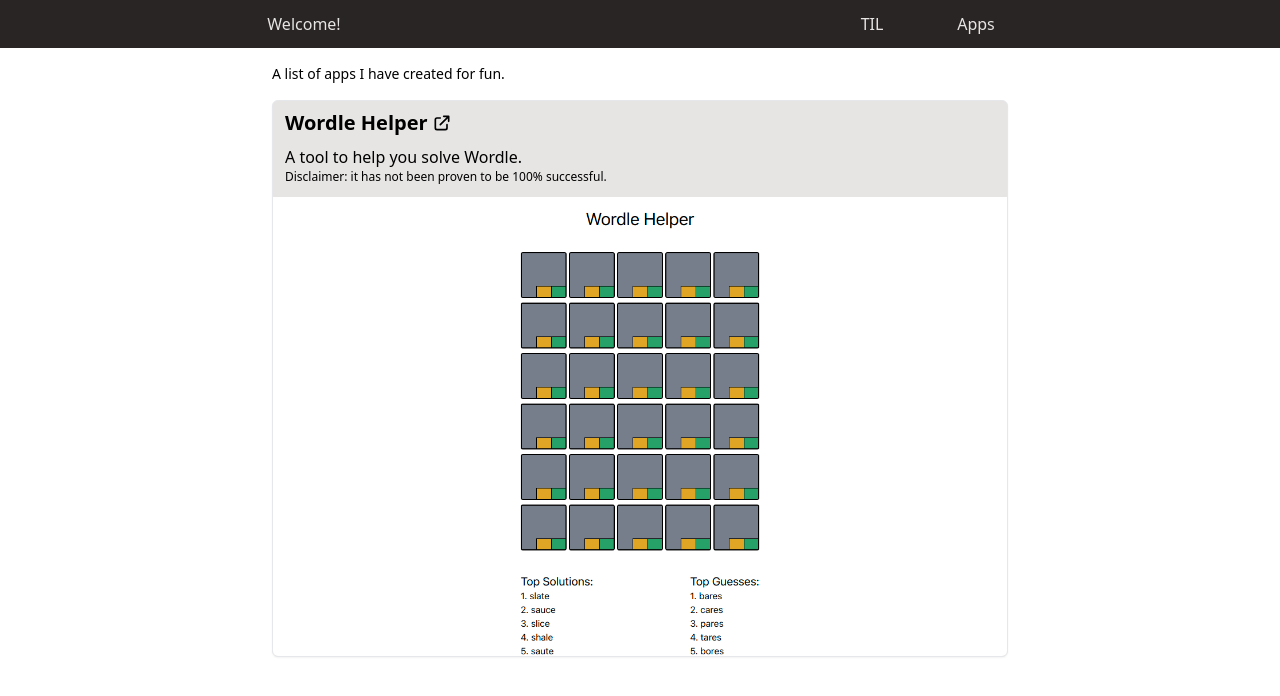
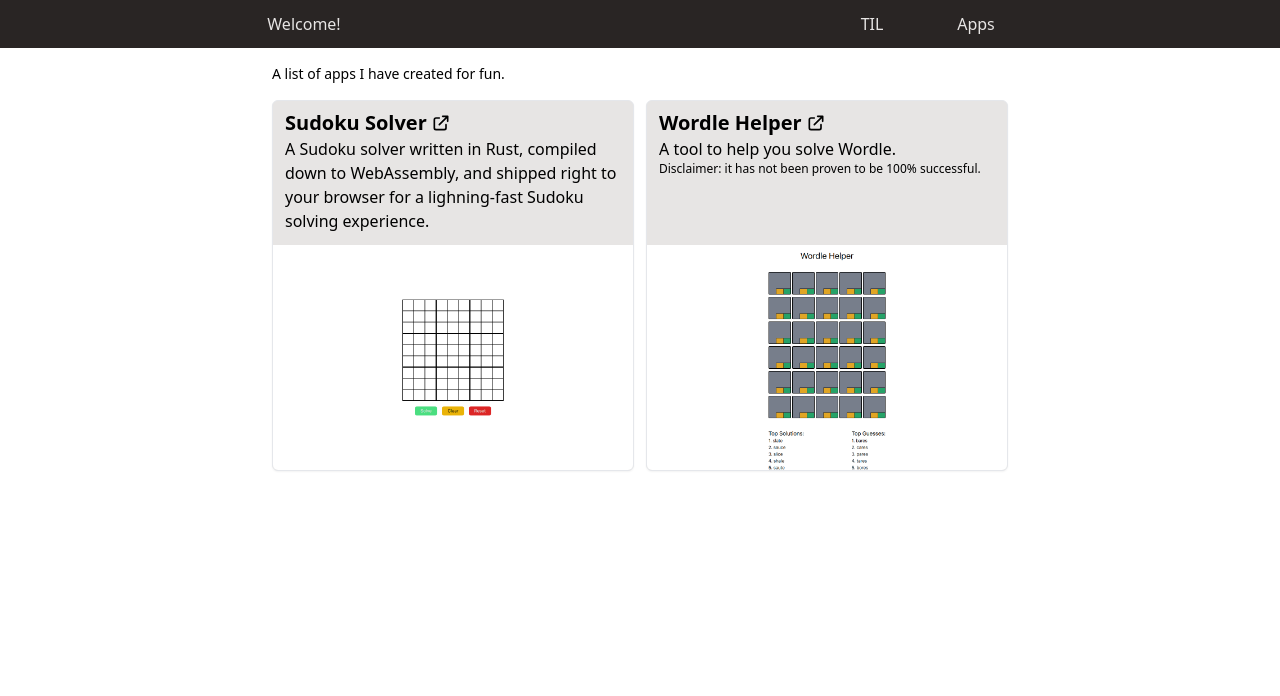
Before and after one commit to acdibble/andrew.dibble.codes, a Next.js app: page /apps in a window 1280 px wide. Shown: the top 696 px of the page. Built offline with nearby package versions, Linux system fonts and the light colour scheme.

Commit message:
add new app, change tils design

```diff
--- a/components/Card.tsx
+++ b/components/Card.tsx
@@ -1,7 +1,15 @@
 import classNames from '../utils/classNames';
 
-const Title = ({ children }: { children: React.ReactNode }) => (
-  <h2 className="max-w-fit px-3 text-xl font-semibold">{children}</h2>
+const Title = ({
+  children,
+  className,
+}: {
+  children: React.ReactNode;
+  className?: string;
+}) => (
+  <h2 className={classNames('max-w-fit px-3 text-xl font-semibold', className)}>
+    {children}
+  </h2>
 );
 
 const Body = ({ children }: { children: React.ReactNode }) => (
@@ -20,7 +28,7 @@
       'flex w-full flex-col space-y-2 overflow-clip rounded-md border-[1px] bg-stone-200 pt-2 shadow-sm',
     )}
   >
-    {children}
+    <div className="flex-1">{children}</div>
     {image}
   </article>
 );
--- a/pages/apps.tsx
+++ b/pages/apps.tsx
@@ -1,8 +1,21 @@
 import Image from 'next/image';
 import Card from '../components/Card';
 import Wordle from '../public/wordle.jpg';
+import Sudoku from '../public/sudoku.png';
 
 const apps = [
+  {
+    url: 'https://sudoku.dibble.codes',
+    title: 'Sudoku Solver',
+    body: (
+      <p className="text-md">
+        A Sudoku solver written in Rust, compiled down to WebAssembly, and
+        shipped right to your browser for a lighning-fast Sudoku solving
+        experience.
+      </p>
+    ),
+    image: Sudoku,
+  },
   {
     url: 'https://wordle.dibble.codes',
     title: 'Wordle Helper',
@@ -22,10 +35,9 @@
   return (
     <div className="flex w-full flex-col space-y-4 p-4">
       <p className="text-sm">A list of apps I have created for fun.</p>
-      <div className="flex w-full flex-col space-y-4">
+      <div className="grid grid-cols-2 gap-3">
         {apps.map(({ url, title, body, image }) => (
-          <div className="flex w-full flex-col" key={title}>
-            <Card image={<Image {...image} />}>
+          <Card image={<Image {...image} />} key={title}>
             <Card.Title>
               <a
                 href={url}
@@ -52,7 +64,6 @@
             </Card.Title>
             <Card.Body>{body}</Card.Body>
           </Card>
-          </div>
         ))}
       </div>
     </div>
--- a/pages/tils/index.tsx
+++ b/pages/tils/index.tsx
@@ -19,19 +19,33 @@
       <div className="flex w-full flex-col space-y-4 md:px-6">
         {Object.keys(tils).map((category) => (
           <Card key={category}>
-            <Card.Title>{category}</Card.Title>
+            <Card.Title className="underline">{category}</Card.Title>
             <Card.Body>
               <ul>
                 {tils[category].map((name) => (
-                  <li key={name} className="prose flex">
+                  <li key={name} className="prose flex items-center space-x-1">
                     <Link href={formatPath(category, name)}>
                       {/* eslint-disable-next-line jsx-a11y/anchor-is-valid */}
                       <a
-                        className="hover:text-stone-600 hover:underline prose-p:m-0"
+                        className="no-underline hover:underline prose-p:m-0"
                         // eslint-disable-next-line react/no-danger
                         dangerouslySetInnerHTML={{ __html: marked.parse(name) }}
                       />
                     </Link>
+                    <svg
+                      className="h-3 w-3"
+                      fill="none"
+                      stroke="currentColor"
+                      viewBox="0 0 24 24"
+                      xmlns="http://www.w3.org/2000/svg"
+                    >
+                      <path
+                        strokeLinecap="round"
+                        strokeLinejoin="round"
+                        strokeWidth="2"
+                        d="M13.828 10.172a4 4 0 00-5.656 0l-4 4a4 4 0 105.656 5.656l1.102-1.101m-.758-4.899a4 4 0 005.656 0l4-4a4 4 0 00-5.656-5.656l-1.1 1.1"
+                      />
+                    </svg>
                   </li>
                 ))}
               </ul>
```
Also changed, not shown: public/sudoku.png (added), 1 other file (tests, documents, lock files or other folders). Lines whose indentation alone changed are shown as unchanged.
